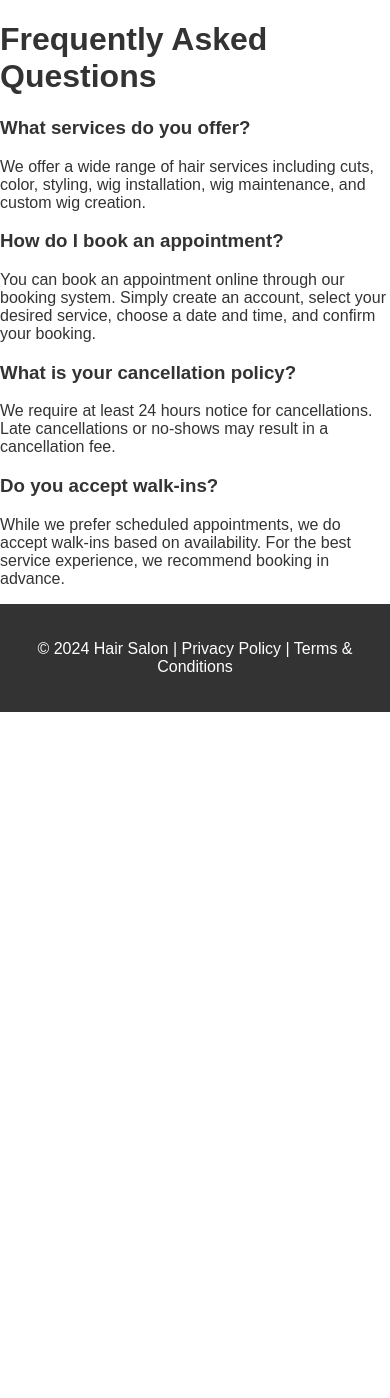
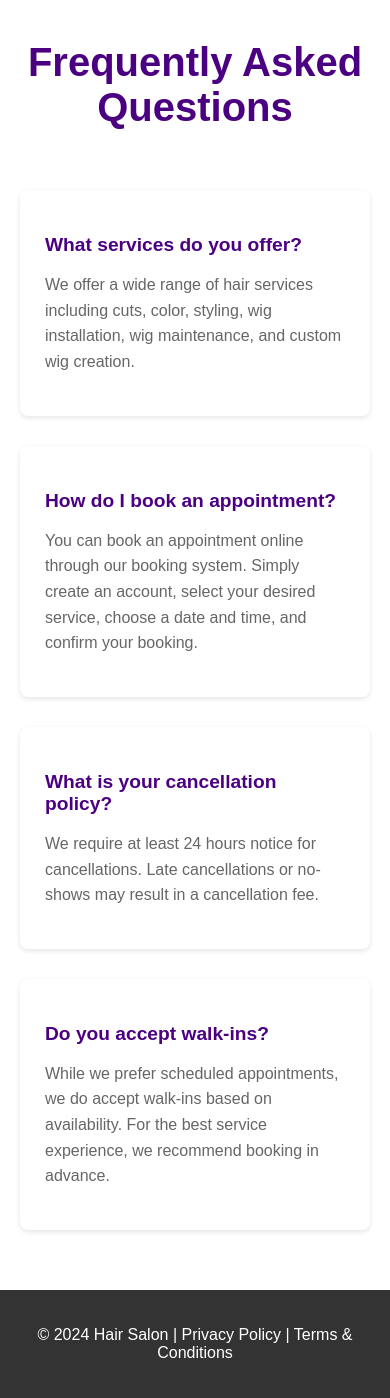
Before and after one commit to kubecks/hairstore-and-more, a Django app: page /faq/ in a window 390 px wide. Shown: the part 134-1532 px from the top of the page. Before the commit the page ends 846 px from the top, so only its background shows below. Run offline with Django 5.2, Linux system fonts and the light colour scheme.

Commit message:
Add FAQ page styling
- Create FAQ-specific CSS styles
- Add responsive grid layout styles
- Implement hover effects for FAQ items
- Ensure consistent styling with existing design

```diff
--- a/django_hairstore/appointments/static/appointments/style.css
+++ b/django_hairstore/appointments/static/appointments/style.css
@@ -142,6 +142,51 @@ footer a:hover {
     color: #d3d3d3;
 }
 
+
+/* FAQ Styles */
+.faq-container {
+    max-width: 1200px;
+    margin: 40px auto;
+    padding: 0 20px;
+}
+
+.faq-title {
+    text-align: center;
+    color: #4b0082;
+    margin-bottom: 40px;
+    font-size: 2.5em;
+}
+
+.faq-grid {
+    display: grid;
+    grid-template-columns: repeat(auto-fit, minmax(300px, 1fr));
+    gap: 30px;
+    padding: 20px 0;
+}
+
+.faq-item {
+    background: #fff;
+    padding: 25px;
+    border-radius: 8px;
+    box-shadow: 0 2px 5px rgba(0, 0, 0, 0.1);
+    transition: transform 0.3s ease;
+}
+
+.faq-item:hover {
+    transform: translateY(-5px);
+}
+
+.faq-item h3 {
+    color: #4b0082;
+    margin-bottom: 15px;
+    font-size: 1.2em;
+}
+
+.faq-item p {
+    color: #666;
+    line-height: 1.6;
+}
+
 /* Responsive Design */
 @media (max-width: 768px) {
     .hero h1 {
@@ -173,5 +218,4 @@ footer a:hover {
     header nav a {
         margin: 5px 10px 5px 0;
     }
-
 }
```
